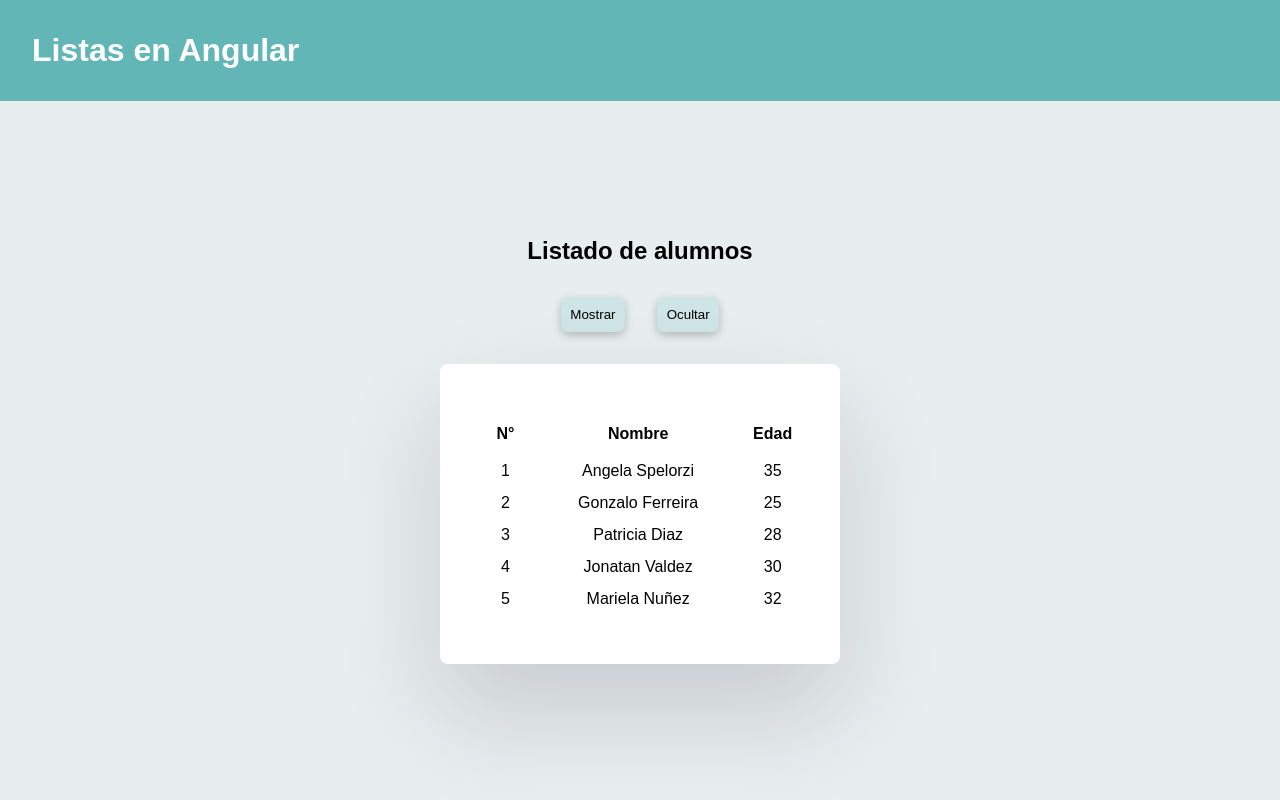
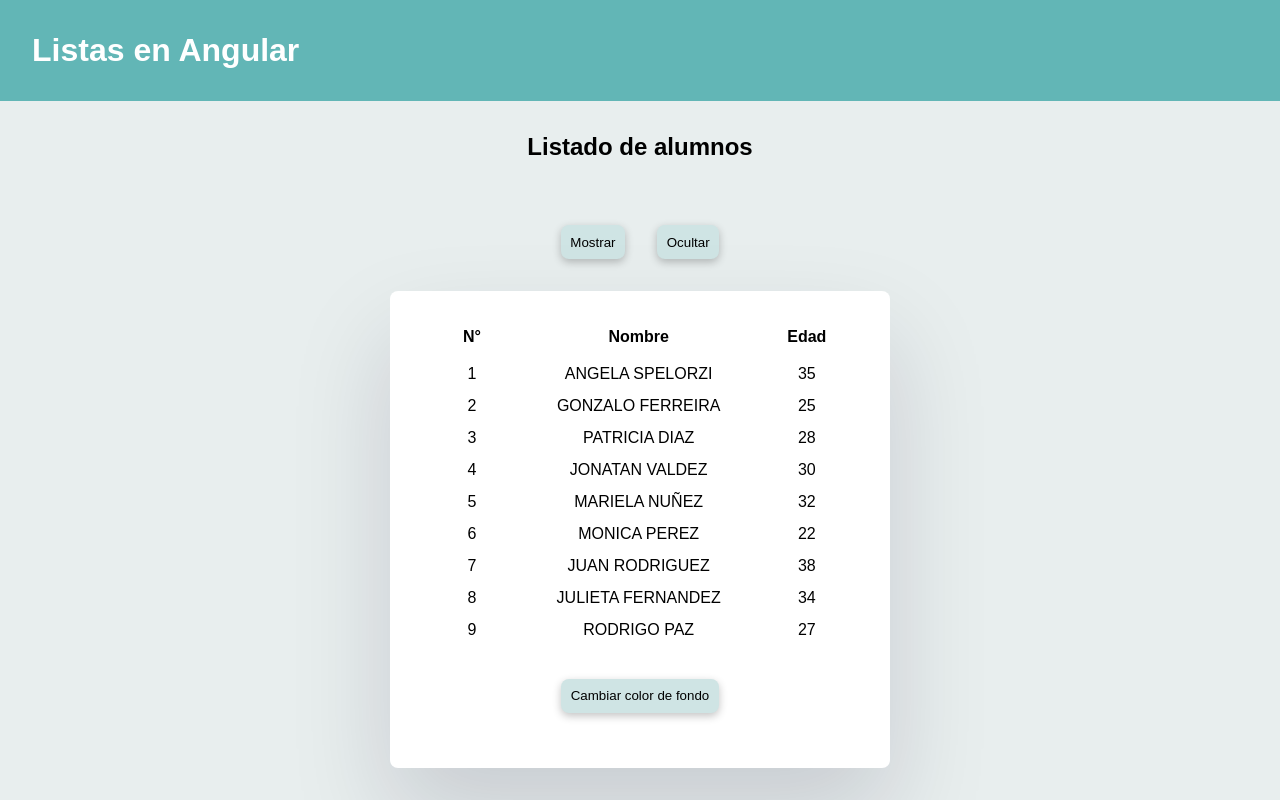
Before and after one commit to vevisvs/listas-angular, an Angular app: page / in a window 1280 px wide. Both pictures are taken after a click on the button "Mostrar". Built offline with nearby package versions, Linux system fonts and the light colour scheme.

Commit message:
directivas ngif y ngclass, pipe uppercase

```diff
--- a/src/app/main/main.component.css
+++ b/src/app/main/main.component.css
@@ -16,15 +16,22 @@ p {
 }
 
 .lists{
-  background-color: white;
   box-shadow: rgba(17, 12, 46, 0.15) 0px 48px 100px 0px;
-  height: 300px;
-  width: 400px;
+  height: 500px;
+  width: 500px;
   display: flex;
   flex-direction: column;
   justify-content: center;
   align-items: center;
   border-radius: 8px;
+}
+
+.simple{
+  background-color: white;
+}
+
+.colourfull{
+  background: linear-gradient(0deg, rgba(34,193,195,0.5802696078431373) 0%, rgba(253,187,45,0.29735644257703087) 100%);
 }
 
 .ctn-config{
@@ -39,7 +46,7 @@ p {
 }
 
 button {
-  margin: 0 1rem 2rem 1rem;
+  margin: 2rem 1rem 2rem 1rem;
   padding: 0.6rem;
   border-radius: 8px;
   border: none;
@@ -54,7 +61,7 @@ th {
 }
 
 td {
-  width: 150px;
+  width: 180px;
   height: 30px;
   text-align: center;
 }
--- a/src/app/main/main.component.html
+++ b/src/app/main/main.component.html
@@ -2,16 +2,11 @@
   <div class="ctn-config">
     <p>Listado de alumnos</p>
     <section class="buttons">
-      <button>Mostrar</button>
-      <button>Ocultar</button>
+      <button (click)="viewTable()">Mostrar</button>
+      <button (click)="dropTable()">Ocultar</button>
     </section>
   </div>
-  <main class="lists">
-    <!-- <ul>
-      <li *ngFor="let alumno of listOfStudents; let i = index">
-        {{i + 1}} - {{alumno.name}} - {{alumno.age}}
-      </li>
-    </ul> -->
+  <main class="lists" *ngIf="showTable" [ngClass]="changeBackground ? 'simple' : 'colourfull'">
     <table>
       <tr>
         <th>N°</th>
@@ -20,9 +15,10 @@
       </tr>
       <tr *ngFor="let alumno of listOfStudents; let i = index">
         <td>{{i + 1}}</td>
-        <td>{{alumno.name}}</td>
+        <td>{{alumno.name | uppercase}}</td>
         <td>{{alumno.age}}</td>
       </tr>
     </table>
+    <button (click)="changeColor()">Cambiar color de fondo</button>
   </main>
 </div>
--- a/src/app/main/main.component.ts
+++ b/src/app/main/main.component.ts
@@ -12,6 +12,27 @@ export class MainComponent {
     { name: "Gonzalo Ferreira", age: 25 },
     { name: "Patricia Diaz", age: 28 },
     { name: "Jonatan Valdez", age: 30 },
-    { name: "Mariela Nuñez", age: 32 }
+    { name: "Mariela Nuñez", age: 32 },
+    { name: "Monica Perez", age: 22 },
+    { name: "Juan Rodriguez", age: 38 },
+    { name: "Julieta Fernandez", age: 34 },
+    { name: "Rodrigo Paz", age: 27 },
   ]
+
+  showTable = false;
+  changeBackground = true;
+
+  viewTable(){
+    console.log("visualizando la tabla de alumnos");
+    this.showTable = true;
+  }
+
+  dropTable(){
+    console.log("ocultando la tabla de alumnos");
+    this.showTable = false;
+  }
+
+  changeColor(){
+    this.changeBackground = !this.changeBackground;
+  }
 }
```
